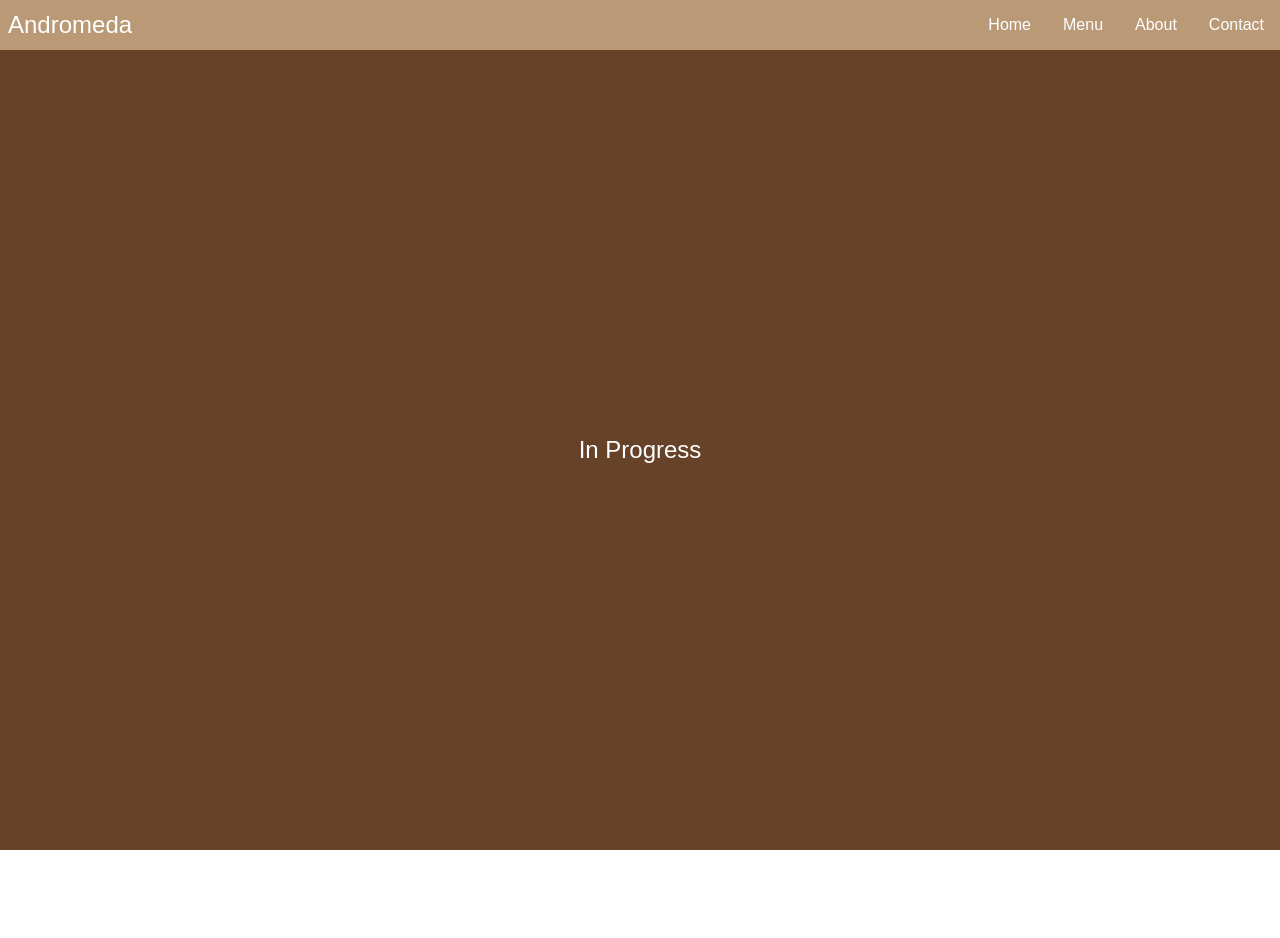
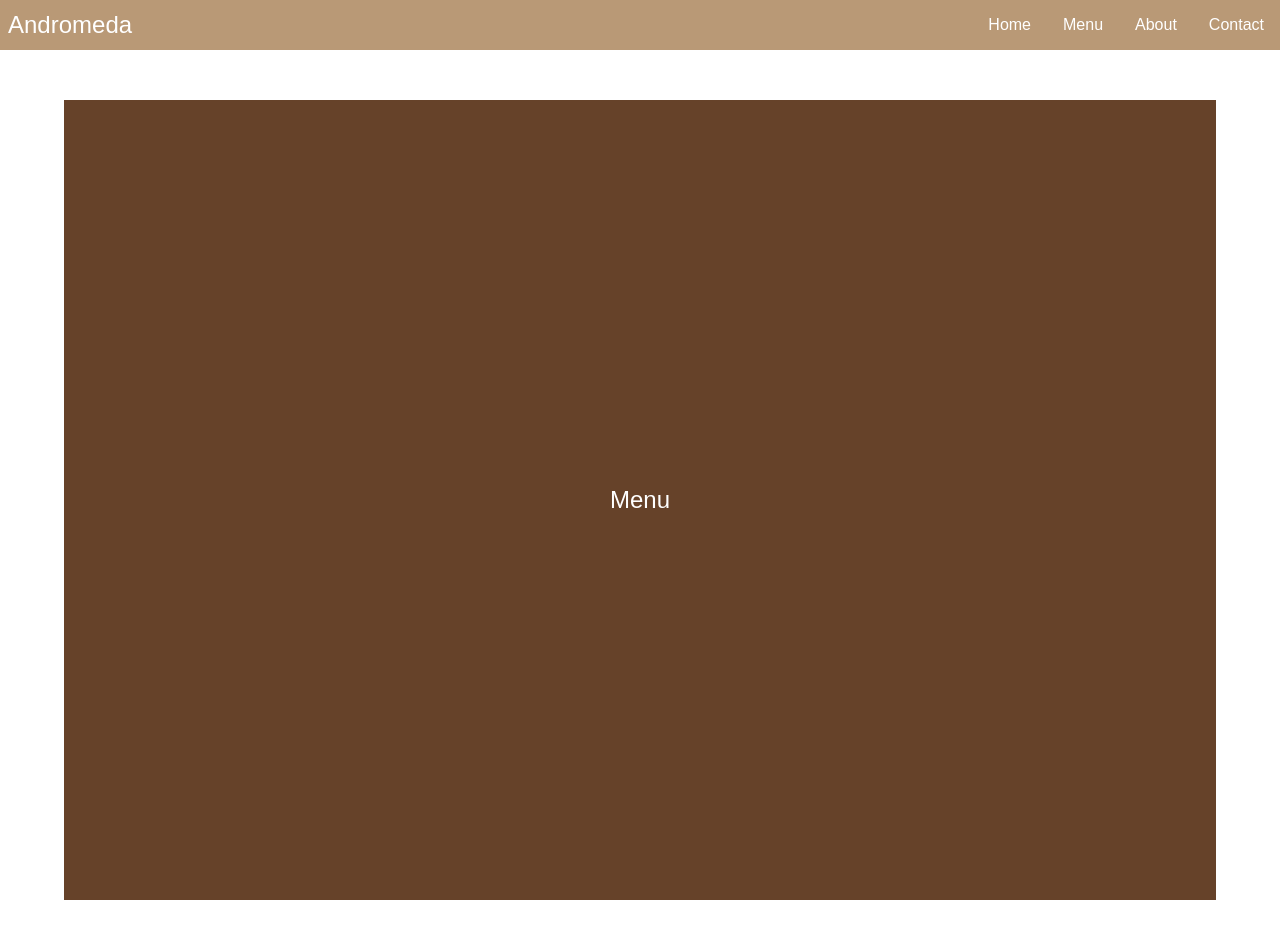
Before and after one commit to TayJWise/CoffeeShop, a plain HTML site: page menu.html in a window 1280 px wide. Before the commit the page ends 850 px from the top, so only its background shows below. Drawn offline with Linux system fonts and the light colour scheme.

Commit message:
adjusted menu page

```diff
--- a/menu.html
+++ b/menu.html
@@ -25,6 +25,6 @@
         </div>
       </nav>
 
-      <div class="menu-container center">In Progress</div>
+      <div class="menu-container center">Menu</div>
 </body>
 </html>
--- a/styles.css
+++ b/styles.css
@@ -28,8 +28,10 @@ html{
 }
 
 .menu-container{
-    width: 100%;
+    width: 90%;
     height: 100vh;
+    margin-top: 50px;
+    margin-bottom: 50px;
     font-size: 1.5rem;
     background-color: #664229;
     color: white;
```
